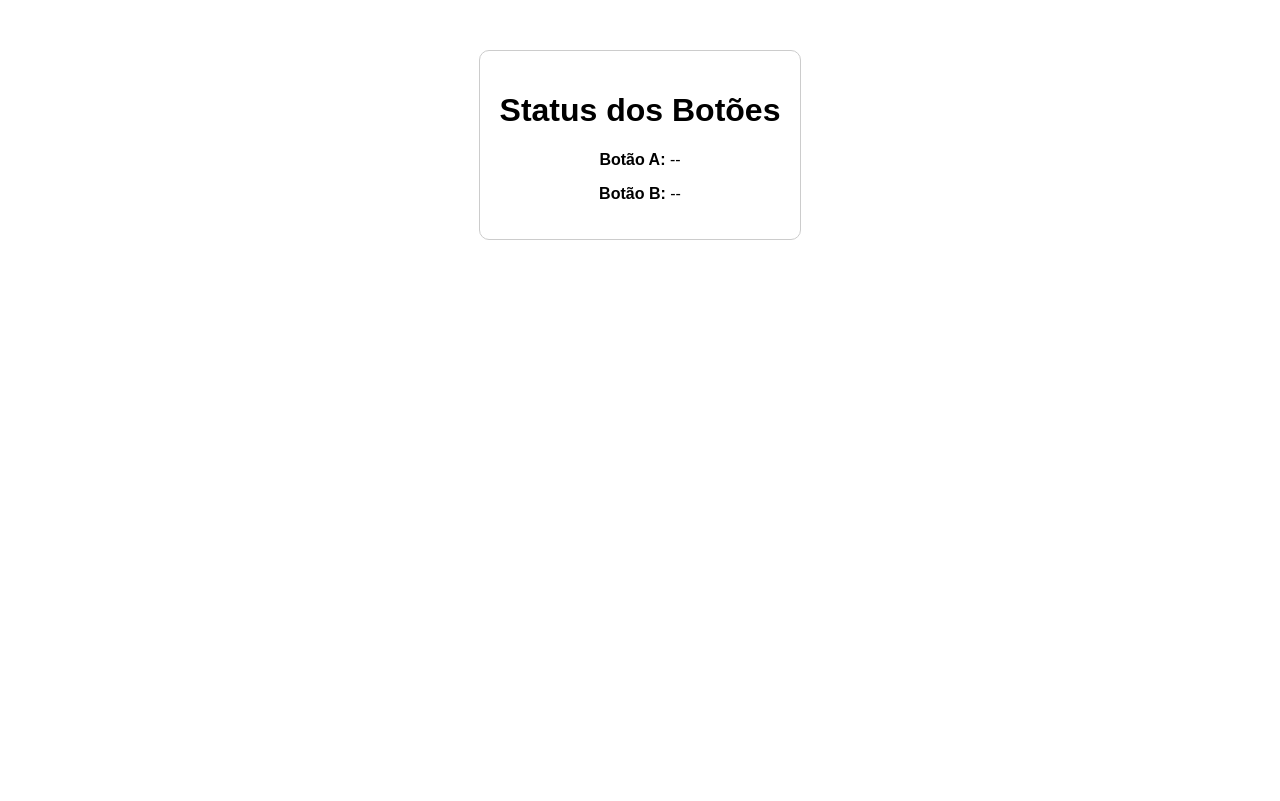
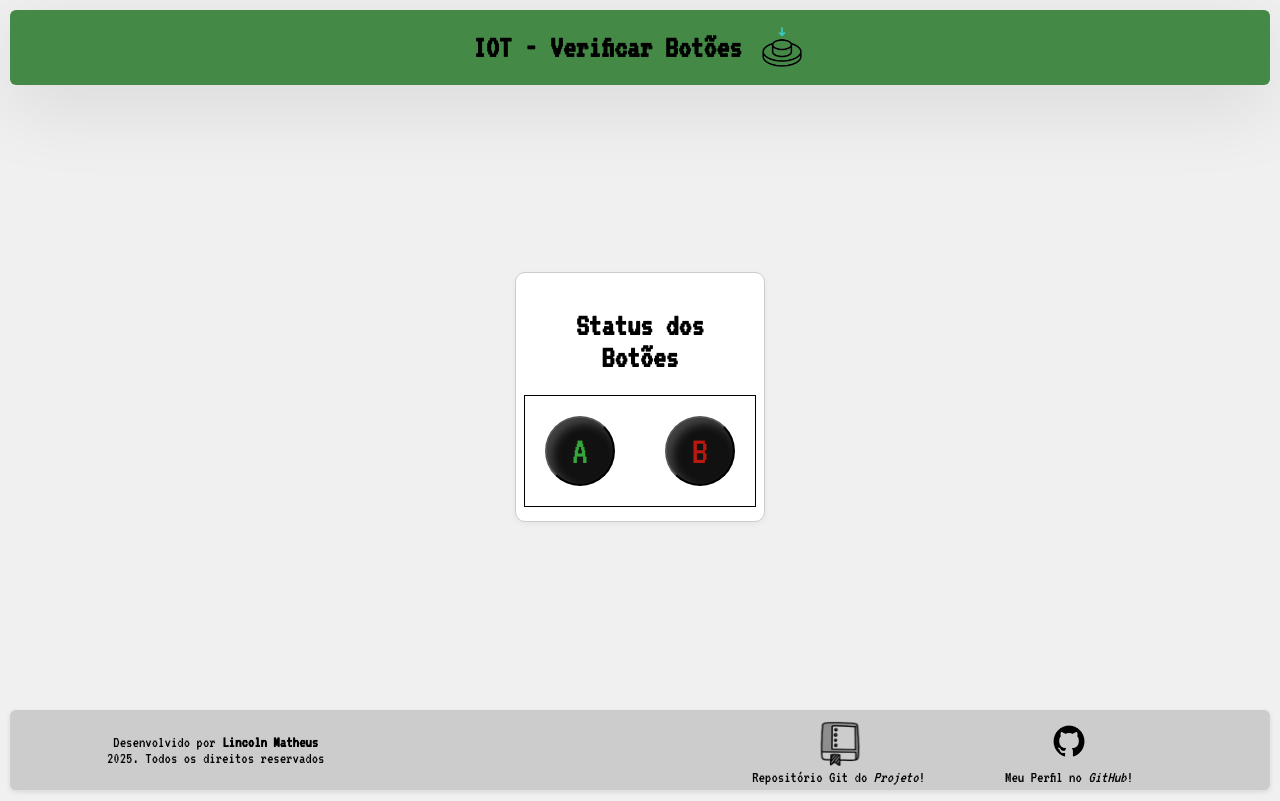
Before and after one commit to LincolnMatheus97/Api-Iot-RSE, a Flask app: page /dashboard/botoes in a window 1280 px wide. Before the commit the page ends 240 px from the top, so only its background shows below. Run offline with Flask 3, Linux system fonts and the light colour scheme; some libraries are stand-ins or nearby versions.

Commit message:
:truck: chore: Modifica dependências do dashboard/botoes

```diff
--- a/static/css/botoes.css
+++ b/static/css/botoes.css
@@ -1,12 +1,112 @@
+@import url('https://fonts.googleapis.com/css2?family=VT323&display=swap');
+* {
+    box-sizing: border-box;
+    font-family: 'VT323', monospace;
+}
+
+html, body {
+    height: 100%;
+    margin: 0;
+    padding: 0;
+}
+
 body {
+    background-color: #f0f0f0;
+    display: flex;
+    flex-direction: column;
+    min-height: 100vh;
+}
+
+header {
+    height: 10vh;
+    background-color: #448a46;
+    display: flex;
+    align-items: center;
+    justify-content: center;
+    text-align: center;
+    margin: 10px;
+    border-radius: 6px;
+    box-shadow: 0 20px 80px rgba(0, 0, 0, 0.1);
+}
+
+main {
+    height: 80vh;
     font-family: Arial;
     text-align: center;
-    margin-top: 50px;
+    display: flex;
+    flex-direction: row;
+    align-items: center;
+    justify-content: center;
+    flex-wrap: wrap;
+
+}
+
+footer{
+    height: 10vh;
+    background-color: #ccc;
+    display: flex;
+    align-items: center;
+    justify-content:space-around;
+    text-align: center;
+    margin: 10px;
+    border-radius: 6px;
+    box-shadow: 0 2px 5px rgba(0, 0, 0, 0.1);
+}
+
+.div-footer {
+    display: flex;
+    align-items: center;
+    text-align: center;
 }
 
 .box {
-    display: inline-block;
+    display: flex;
+    flex-direction: column;
+    justify-content: center;
+    align-items: center;
     border: 1px solid #ccc;
     padding: 20px;
+    margin: 30px;
+    width: 250px;
+    height: 250px;
     border-radius: 10px;
+    background-color: #fff;
+    box-shadow: 0 2px 6px rgba(0, 0, 0, 0.05);
+    text-align: center;
 }
+
+.botoes {
+    border: 1px solid black;
+    padding: 20px;
+    display: flex;
+    gap: 50px;
+}
+
+.botao {
+
+    border-radius: 50%;
+    width: 70px;
+    height: 70px;
+    font-size: 2.5rem;
+    background-color: #111111;
+    box-shadow: inset 5px 5px 10px rgb(71, 71, 71);
+}
+
+.A {
+    color: #35a539;
+}
+
+.B {
+    color: #b9190e;
+}
+
+#imagem-git {
+    width: 50px;
+    height: 50px;
+}
+
+#header-gif {
+    width: 50px;
+    height: 50px;
+    margin-left: 15px;
+}
--- a/templates/botoes.html
+++ b/templates/botoes.html
@@ -1,16 +1,52 @@
 <!DOCTYPE html>
 <html>
 <head>
-    <title>Status dos Botões</title>
+    <title>Joystick</title>
     <script src="https://cdn.socket.io/4.4.1/socket.io.min.js"></script>
     <link rel="stylesheet" href="{{ url_for('static', filename='css/botoes.css') }}">
 </head>
 <body>
-    <div class="box">
-        <h1>Status dos Botões</h1>
-        <p><strong>Botão A:</strong> <span id="status_botao_a">--</span></p>
-        <p><strong>Botão B:</strong> <span id="status_botao_b">--</span></p>
-    </div>
+    <header>
+        <h1>IOT - Verificar Botões</h1>
+        <img src="{{ url_for('static', filename='images/botao.gif')}}" alt="icone-animado" id="header-gif">
+    </header>
+    <br>
+    <main>
+        <div class="box">
+            <h1>Status dos Botões</h1>
+            <!-- <p><strong>Botão A:</strong> <span id="status_botao_a">--</span></p> -->
+            <!-- <p><strong>Botão B:</strong> <span id="status_botao_b">--</span></p> -->
+             <div class="botoes">
+                <button id="botao-A" class="botao A">A</button>
+                <button id="botao-B" class="botao B">B</button>
+             </div>
+        </div>
+    </main>
+    <br>
+    <footer>
+        <div>
+           <p>
+            Desenvolvido por <strong>Lincoln Matheus</strong>
+            <br>
+            2025. Todos os direitos reservados
+            </p>
+        </div>
+        <br>
+        <div class="div-footer">
+            <figure>
+                <a href="https://github.com/LincolnMatheus97/Iot-rosa-do-ventos" target="_blank" >
+                <img src="{{ url_for('static', filename='images/repositorio.png')}}" alt="gitHubProjeto" id="imagem-git">
+                </a>
+                <figcaption>Repositório Git do <em>Projeto</em>!</figcaption>
+            </figure>
+            <figure>
+                <a href="https://github.com/LincolnMatheus97" target="_blank" >
+                <img src="{{ url_for('static', filename='images/git.png')}}" alt="meuGit" id="imagem-git">
+                </a>
+                <figcaption>Meu Perfil no<em> GitHub</em>!</figcaption>
+            </figure>
+        </div>
+    </footer>
     <script src="{{ url_for('static', filename='js/botoes.js') }}"></script>
 </body>
 </html>
```
Also changed, not shown: static/images/botao.gif (added).
